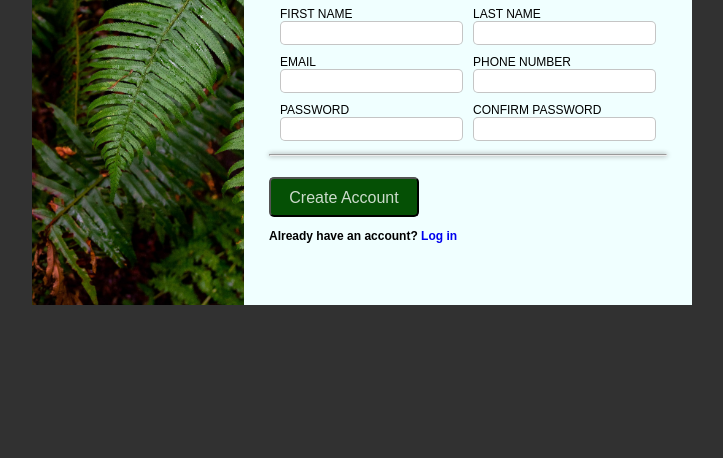
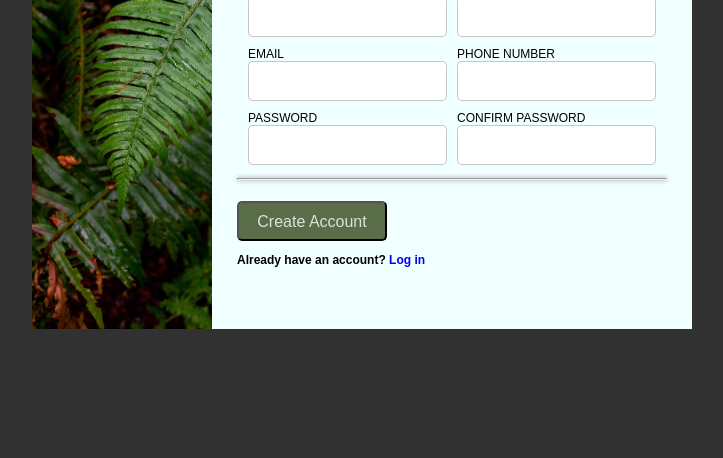
Before and after one commit to ekrat123/form-TOP-project, a plain HTML site: page index.html in a window 1280 px wide. Shown: the part 358-816 px from the top of the page, without its empty margins (278-1001 px from the left). Drawn offline with Linux system fonts and the light colour scheme.

Commit message:
input focus bug fixed

```diff
--- a/style.css
+++ b/style.css
@@ -47,7 +47,7 @@ button {
   height: 40px;
   border-radius: 5px;
   font-size: 1rem;
-  background-color: rgb(5, 80, 5);
+  background-color: #596d48;
   color: rgba(255, 255, 255, 0.795);
   padding: 10px;
 }
@@ -63,12 +63,14 @@ label {
   text-transform: uppercase;
 }
 input {
-  height: 24px;
+  height: 40px;
   border: 1px solid rgba(0, 0, 0, 0.226);
   border-radius: 5px;
+  padding: 5px 10px;
 }
 input:focus {
   border-color: blue;
+  outline: none;
 }
 a {
   text-decoration: none;
```
Also changed, not shown: index.html (+1 -6 lines).
